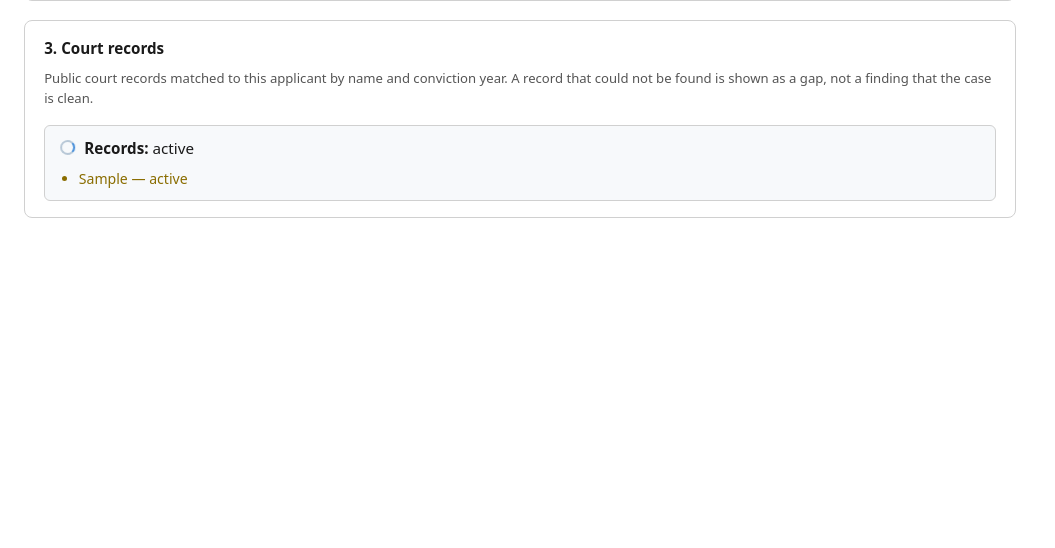
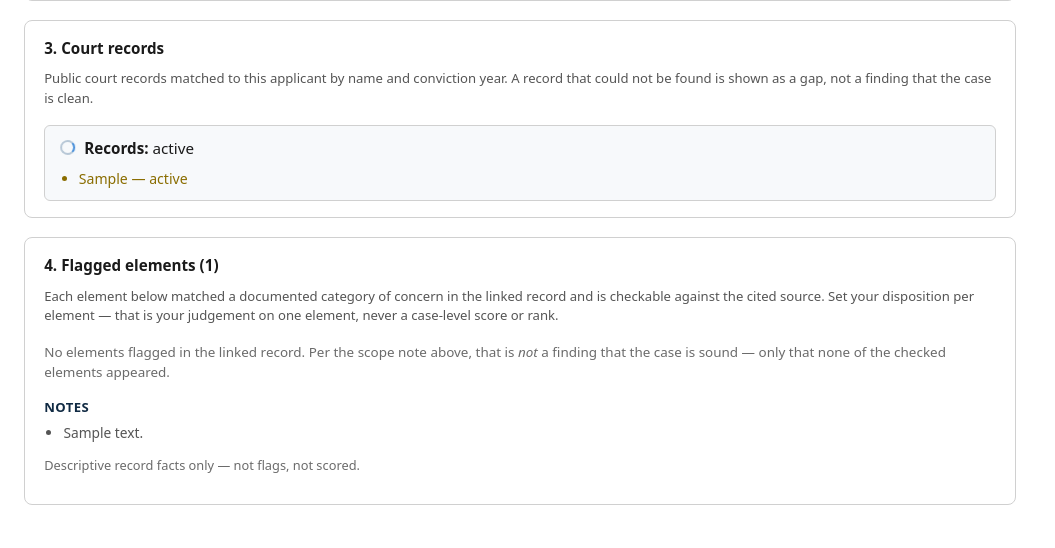
Before and after one commit to xuxoramos/innocence-project-case-scoring, a FastAPI app: template src/risk_engine/ui/templates/case_file.html in a window 1280 px wide. Shown: the part 672-1220 px from the top of the page, without its empty margins (0-1055 px from the left). Before the commit the page ends 890 px from the top, so only its background shows below. Run offline with FastAPI, Linux system fonts and the light colour scheme; the template is opened without the code that fills it: most values are stand-ins (such as "Sample title", 1, 10 or a date in 2020); data that the repository does not hold is empty.

Commit message:
usable spine: persist packet flags on live case files + per-flag reviewer disposition
- DB: flags/notes JSON columns on case_files + idempotent ALTER-TABLE migration
- casework retrieval job and paste route now persist packet flags + notes on link
- casefiles: update_flag_disposition (human-in-the-loop; per-element, never scored)
- case-file detail renders flags grouped by category with htmx disposition controls
- 262 tests

```diff
--- a/src/risk_engine/casework.py
+++ b/src/risk_engine/casework.py
@@ -28,7 +28,7 @@ from .casefiles import (
     update_case_file,
 )
 from .intake.record import IntakeRecord
-from .packet import RecordSearch, RecordSearchStatus
+from .packet import RecordSearch, RecordSearchStatus, serialize_packet_flags
 from .processing import Pipeline
 from .retrieval import MIN_RECORD_TEXT_CHARS, build_packet_for_intake
 
@@ -99,6 +99,8 @@ def run_retrieval_job(
         db_path=db_path,
         record_status=status,
         record_searches=_serialize_records(packet.records),
+        flags=serialize_packet_flags(packet),
+        notes=list(packet.notes),
         retrieval_error="",
         retrieved_at=_now(),
     )
--- a/src/risk_engine/ui/app.py
+++ b/src/risk_engine/ui/app.py
@@ -31,6 +31,7 @@ from ..calibration import calibrated_pipeline
 from ..casefiles import (
     RECORD_STATUS_ACQUIRING,
     RECORD_STATUS_LINKED,
+    VALID_DISPOSITIONS,
     CaseFileStore,
     case_file_from_intake,
     case_pdf_path,
@@ -39,6 +40,7 @@ from ..casefiles import (
     save_staged_pdf,
     staged_pdf_path,
     update_case_file,
+    update_flag_disposition,
 )
 from ..casework import start_retrieval
 from ..innocence_project import find_ip_case
@@ -50,6 +52,7 @@ from ..retrieval import (
     build_packet_for_intake,
     packet_from_pasted_text,
 )
+from ..packet import serialize_packet_flags
 from ..store import CaseStore, THIN_SUPPORT
 from .forms import (
     APPLICANT_REF_FIELD,
@@ -64,6 +67,7 @@ from .forms import (
     packet_view,
     parse_intake_form,
     prefilled_form_groups,
+    stored_flag_view,
 )
 
 _HERE = Path(__file__).resolve().parent
@@ -433,10 +437,46 @@ async def case_file_paste_text(request: Request, case_id: str) -> HTMLResponse:
         record_status=RECORD_STATUS_LINKED,
         source_key="manual_paste",
         record_searches=searches,
+        flags=serialize_packet_flags(packet),
+        notes=list(packet.notes),
         retrieval_error="",
         retrieved_at=datetime.now(timezone.utc).isoformat(timespec="seconds"),
     )
     return templates.TemplateResponse(request, "_packet.html", {"packet": packet_view(packet)})
+
+
+@app.post(
+    "/cases/submitted/{case_id}/flags/{flag_id}/disposition",
+    response_class=HTMLResponse,
+)
+async def set_flag_disposition(
+    request: Request, case_id: str, flag_id: str
+) -> HTMLResponse:
+    """Record a reviewer's disposition on one persisted flag (human-in-the-loop).
+
+    A disposition is a reviewer's judgement on a single element (confirmed in the
+    record, not this element, or needs more records). It is stored on that flag
+    alone and never combined into a case-level score or rank (README v2 §3.1).
+    Returns the re-rendered flag fragment for an htmx in-place swap.
+    """
+    form = await request.form()
+    disposition = str(form.get("disposition", ""))
+    note = str(form.get("note", "")).strip()
+    if disposition not in VALID_DISPOSITIONS:
+        raise HTTPException(status_code=400, detail="unknown disposition")
+    case_file = update_flag_disposition(
+        case_id, flag_id, disposition=disposition, note=note
+    )
+    if case_file is None:
+        raise HTTPException(status_code=404, detail="not found")
+    flag = next((f for f in case_file.flags if f.get("id") == flag_id), None)
+    if flag is None:  # pragma: no cover - update_flag_disposition already checked
+        raise HTTPException(status_code=404, detail="not found")
+    return templates.TemplateResponse(
+        request,
+        "_case_file_flag.html",
+        {"f": stored_flag_view(flag), "case_id": case_id},
+    )
 
 
 @app.get("/cases/{nre_id}", response_class=HTMLResponse)
--- a/src/risk_engine/ui/forms.py
+++ b/src/risk_engine/ui/forms.py
@@ -15,6 +15,7 @@ from ..intake.schema import IntakeCategory, field_by_key, near_universal_fields
 from ..labels import NRE_FACTOR_COLUMNS
 from ..packet import CasePacket, RecordSearchStatus
 from ..models import FlagBasis, FlagCategory
+from ..casefiles import DISPOSITION_DISPLAY, DISPOSITION_UNDECIDED
 
 #: Schema keys rendered as multi-line text areas rather than single-line inputs.
 _MULTILINE_KEYS = frozenset(
@@ -497,9 +498,11 @@ def case_file_view(case_file) -> dict:
     Shows the saved intake as the same §5.1 form the reviewer filled in, plus the
     record-retrieval status (``NOT_STARTED`` in phase 1 — no court records pulled
     yet, an unstarted retrieval, never a clean result per §6.6) and any intake
-    content the structuring layer could not place. No factors or flags yet: those
-    are produced once records are linked (spec v3 points 2–4).
+    content the structuring layer could not place. Once records are linked the
+    persisted per-element flags are shown, each with its reviewer disposition —
+    still per-element and never combined into a case-level number (§3.1).
     """
+    flag_groups = _stored_flag_groups(case_file.flags)
     return {
         "case_id": case_file.case_id,
         "name": case_file.name,
@@ -521,4 +524,44 @@ def case_file_view(case_file) -> dict:
         "pdf_original_name": case_file.pdf_original_name,
         "intake_form": intake_form_view(case_file.to_intake()),
         "unmapped": list(case_file.unmapped),
+        "flag_groups": flag_groups,
+        "flag_count": sum(len(g["flags"]) for g in flag_groups),
+        "has_flags": bool(flag_groups),
+        "notes": list(case_file.notes),
     }
+
+
+def stored_flag_view(flag: dict) -> dict:
+    """Enrich one persisted case-file flag dict for the template (with disposition)."""
+    label, description = factor_display(flag.get("category", ""))
+    disposition = flag.get("disposition", DISPOSITION_UNDECIDED)
+    ocr = flag.get("ocr_confidence")
+    return {
+        "id": flag.get("id", ""),
+        "category": flag.get("category", ""),
+        "element": label,
+        "element_description": description,
+        "basis": flag.get("basis", ""),
+        "inferred": flag.get("basis") == FlagBasis.INFERRED.value,
+        "extraction_confidence": f"{float(flag.get('extraction_confidence', 0.0)):.2f}",
+        "ocr_confidence": "n/a" if ocr is None else f"{float(ocr):.2f}",
+        "source_passage": " ".join((flag.get("source_passage") or "").split()),
+        "inference_note": flag.get("inference_note", ""),
+        "verification_source": flag.get("verification_source"),
+        "descriptors": _descriptor_view(flag.get("descriptors") or {}),
+        "disposition": disposition,
+        "disposition_label": DISPOSITION_DISPLAY.get(disposition, disposition),
+        "disposition_note": flag.get("disposition_note", ""),
+        "disposition_at": flag.get("disposition_at", ""),
+    }
+
+
+def _stored_flag_groups(flags: list[dict]) -> list[dict]:
+    """Group persisted case-file flags by category (enum order), each flag enriched."""
+    views = [stored_flag_view(f) for f in flags]
+    groups: list[dict] = []
+    for category in FlagCategory:
+        members = [v for v in views if v["category"] == category.value]
+        if members:
+            groups.append({"label": factor_display(category.value)[0], "flags": members})
+    return groups
--- a/src/risk_engine/ui/templates/case_file.html
+++ b/src/risk_engine/ui/templates/case_file.html
@@ -57,6 +57,28 @@
     .rs-spin { display: inline-block; width: .7rem; height: .7rem; margin-right: .35rem; border-radius: 50%;
       border: 2px solid #b7c7d6; border-top-color: #4a90d9; animation: rs-spin 0.8s linear infinite; vertical-align: -1px; }
     @keyframes rs-spin { to { transform: rotate(360deg); } }
+    .flag-group { margin: 0 0 1rem; }
+    .flag-group > strong { display: block; font-size: .82rem; text-transform: uppercase; letter-spacing: .03em;
+      color: #102a43; border-bottom: 2px solid #e3e9f0; padding-bottom: .2rem; margin-bottom: .5rem; }
+    .cf-flag { border: 1px solid var(--line); border-left: 4px solid #b7c7d6; border-radius: 6px;
+      padding: .6rem .8rem; margin: 0 0 .6rem; background: #fafbfc; }
+    .cf-flag.disp-confirmed { border-left-color: #1b5e20; background: #f3faf4; }
+    .cf-flag.disp-not_present { border-left-color: #8a6d00; background: #fffdf5; }
+    .cf-flag.disp-needs_more { border-left-color: #4a90d9; background: #f5f9fd; }
+    .cf-flag .meta { font-size: .78rem; color: #556; }
+    .cf-flag .meta .inferred { color: #8a6d00; font-style: italic; }
+    .cf-flag .passage { font-size: .88rem; margin: .35rem 0; padding-left: .6rem; border-left: 2px solid #e3e9f0; color: #223; }
+    .cf-flag .descriptors { display: flex; flex-wrap: wrap; gap: .4rem; margin: .3rem 0; }
+    .cf-flag .descriptor { font-size: .74rem; background: #eef2f7; color: #334; padding: .1rem .5rem; border-radius: 4px; }
+    .cf-flag .disposition { display: flex; flex-wrap: wrap; align-items: center; gap: .5rem;
+      margin-top: .5rem; padding-top: .5rem; border-top: 1px dashed #e0e0e0; }
+    .cf-flag .disp-current { font-size: .8rem; color: #445; }
+    .cf-flag .disp-form { display: inline-flex; gap: .3rem; flex-wrap: wrap; margin: 0; }
+    .cf-flag .disp-form button { font-size: .74rem; padding: .2rem .55rem; border: 1px solid var(--line);
+      background: #fff; border-radius: 4px; cursor: pointer; }
+    .cf-flag .disp-form button:hover { background: #eef2f7; }
+    .noflags { font-size: .84rem; color: #6b6b6b; }
+    ul.packet-notes { margin: .3rem 0 0; padding-left: 1.2rem; }
   </style>
 </head>
 <body>
@@ -137,6 +159,36 @@
       {% include "_record_status.html" %}
     </section>
 
+    {% if case.linked_record_count > 0 %}
+    {% set case_id = case.case_id %}
+    <section class="block">
+      <h3>4. Flagged elements ({{ case.flag_count }})</h3>
+      <p class="intake-note">
+        Each element below matched a documented category of concern in the linked record and is
+        checkable against the cited source. Set your disposition per element &mdash; that is your
+        judgement on one element, never a case-level score or rank.
+      </p>
+      {% if case.has_flags %}
+      {% for group in case.flag_groups %}
+      <div class="flag-group">
+        <strong>{{ group.label }}</strong>
+        {% for f in group.flags %}{% include "_case_file_flag.html" %}{% endfor %}
+      </div>
+      {% endfor %}
+      {% else %}
+      <p class="noflags">No elements flagged in the linked record. Per the scope note above, that is
+        <em>not</em> a finding that the case is sound &mdash; only that none of the checked elements appeared.</p>
+      {% endif %}
+      {% if case.notes %}
+      <h4 style="margin:1rem 0 .3rem; font-size:.82rem; text-transform:uppercase; letter-spacing:.03em; color:#102a43;">Notes</h4>
+      <ul class="packet-notes" style="font-size:.86rem; color:#555;">
+        {% for n in case.notes %}<li>{{ n }}</li>{% endfor %}
+      </ul>
+      <p class="noflags" style="font-size:.8rem;">Descriptive record facts only &mdash; not flags, not scored.</p>
+      {% endif %}
+    </section>
+    {% endif %}
+
     {% if case.record_terminal and case.linked_record_count == 0 %}
     <section class="block">
       <h3>Manual text fallback</h3>
@@ -159,7 +211,7 @@
 
     {% if case.has_pdf %}
     <section class="block">
-      <h3>4. Original intake PDF</h3>
+      <h3>5. Original intake PDF</h3>
       <p class="intake-note">
         The intake document this case file was prefilled from is retained here as the
         verification surface. The form above is a structured reading of it &mdash; check it
```
Also changed, not shown: src/risk_engine/casefiles.py (+84 -3 lines), src/risk_engine/database.py (+25 -3 lines), src/risk_engine/packet.py (+33 -0 lines), src/risk_engine/ui/templates/_case_file_flag.html (added, +26 -0 lines), tests/test_case_flags.py (added, +213 -0 lines), data/processed/app.db.
